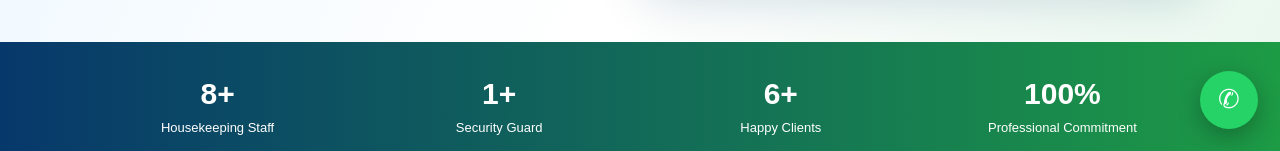
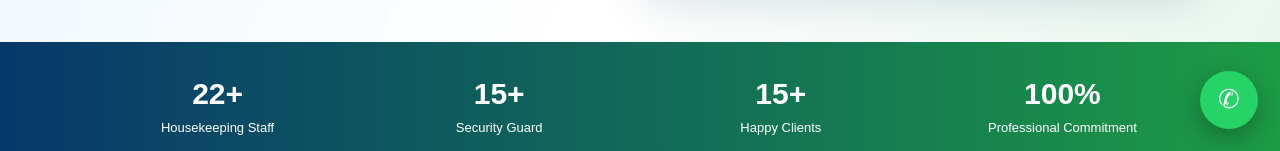
Before and after one commit to kanishkafacilityservicepoint/Kanishka-facility-service-point, a plain HTML site: page index.html in a window 1280 px wide. Shown: the part 649-800 px from the top of the page. Drawn offline with Linux system fonts and the light colour scheme; files whose address does not match are found by name.

Commit message:
Update statistics in index.html

```diff
--- a/index.html
+++ b/index.html
@@ -100,9 +100,9 @@ footer a{display:block;margin:7px 0;color:#dbe8f5}
 </section>
 
 <div class="stats">
-  <div><h3>8+</h3><p>Housekeeping Staff</p></div>
-  <div><h3>1+</h3><p>Security Guard</p></div>
-  <div><h3>6+</h3><p>Happy Clients</p></div>
+  <div><h3>22+</h3><p>Housekeeping Staff</p></div>
+  <div><h3>15+</h3><p>Security Guard</p></div>
+  <div><h3>15+</h3><p>Happy Clients</p></div>
   <div><h3>100%</h3><p>Professional Commitment</p></div>
 </div>
 
```
